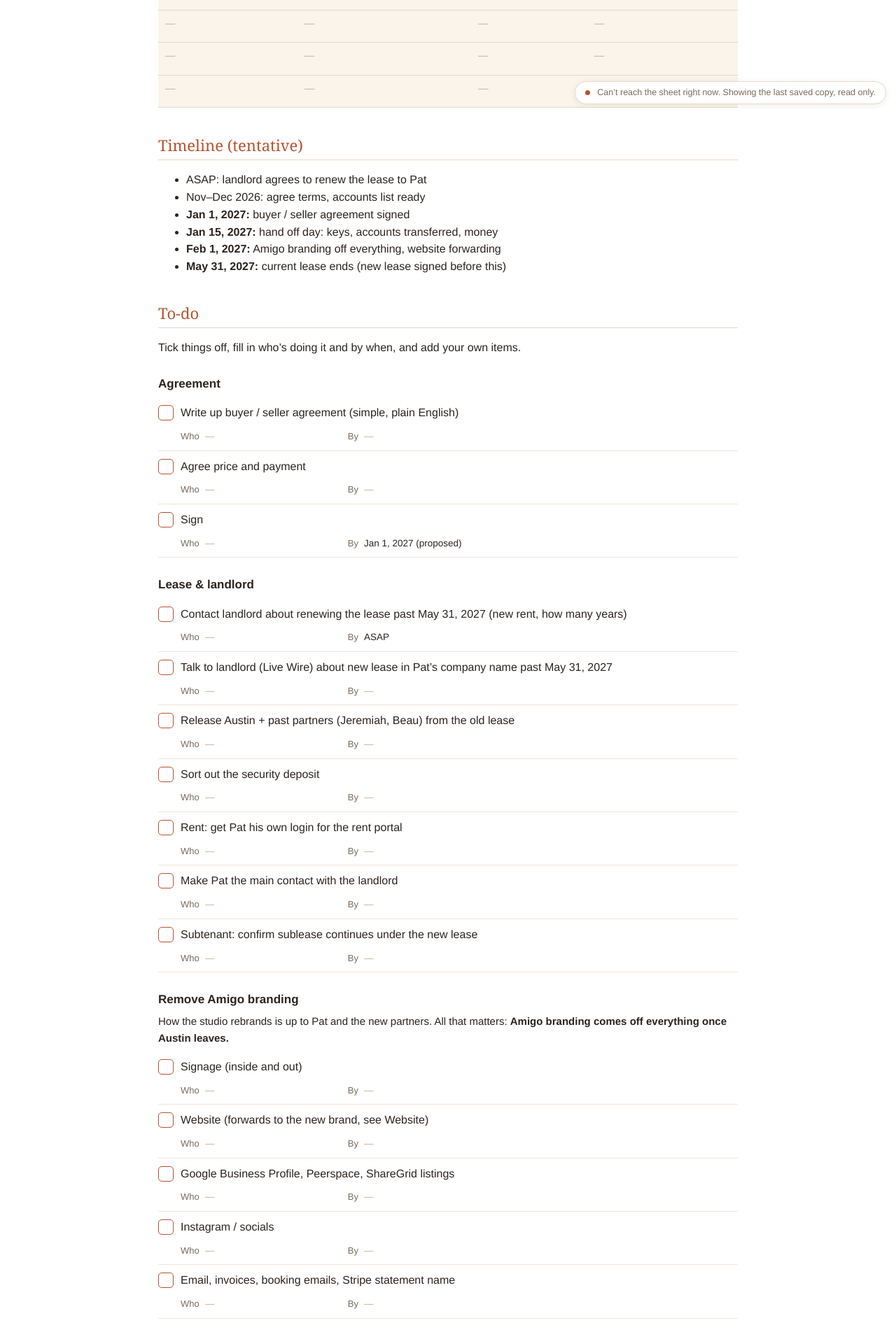
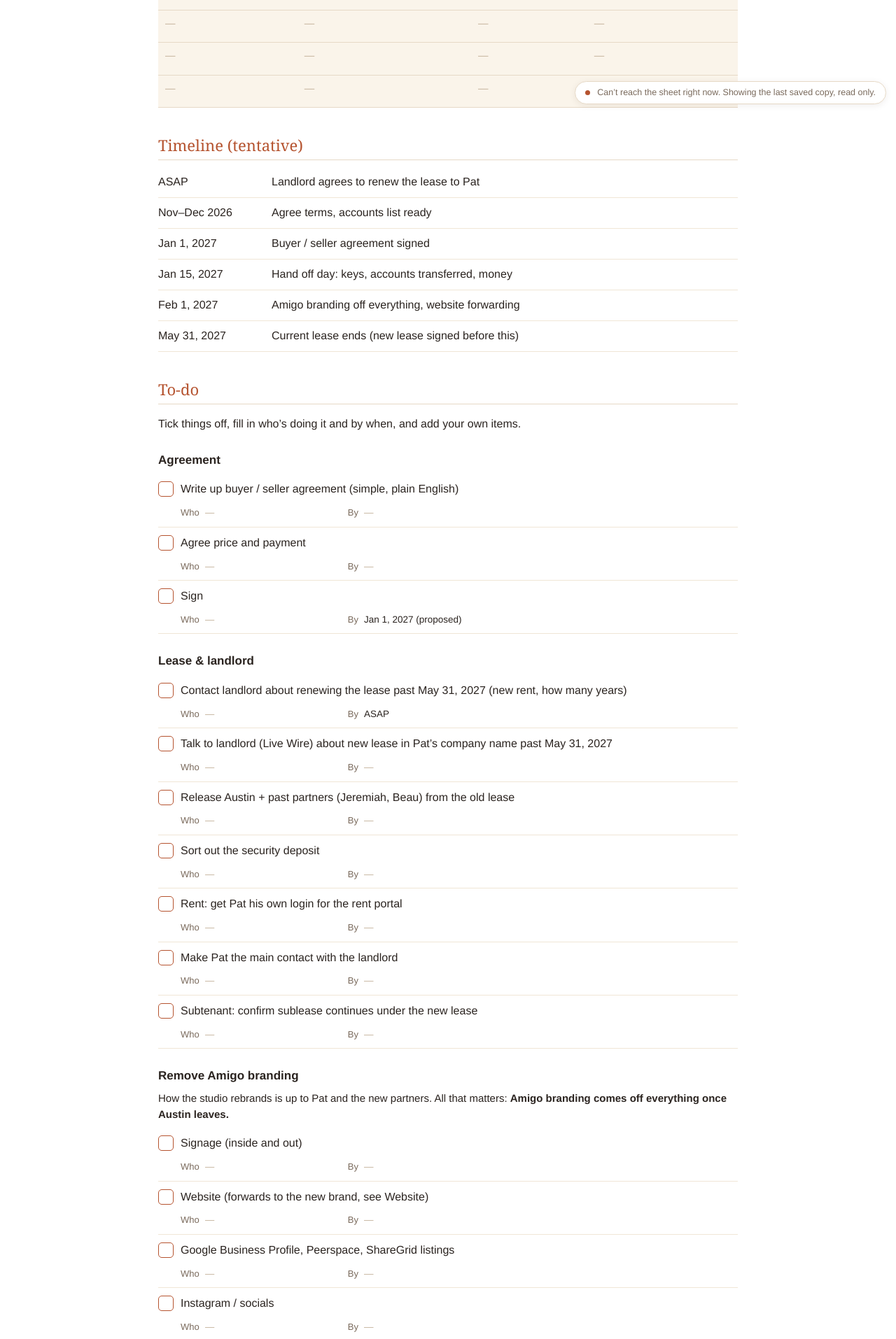
Before and after one commit to amigostudios/amigo-handoff, a Jekyll site: the page built from index.md, in a window 1280 px wide. Shown: the part 737-2651 px from the top of the page at 70% size. Built offline with Jekyll 4.4.1, drawn with Linux system fonts in a browser that asks for light colours; part of the change alters nothing that is shown.

Commit message:
Hand off page: editable timeline (dates + steps saved to the sheet)
Co-Authored-By: Claude Opus 5.5 <noreply@anthropic.com>

```diff
--- a/_layouts/default.html
+++ b/_layouts/default.html
@@ -24,7 +24,7 @@ li.task{list-style:none;margin-left:-1.2em}
 .box{display:inline-block;width:1.4em;color:var(--clay);font-size:1.1em}
 .box.done{color:#3c7a3c}
 </style>
-{% if page.url == '/' %}{% assign r = '' %}{% else %}{% assign r = '../' %}{% endif %}{% if page.fillable %}<link rel="stylesheet" href="{{ r }}assets/handoff.css?v=2">{% endif %}</head>
+{% if page.url == '/' %}{% assign r = '' %}{% else %}{% assign r = '../' %}{% endif %}{% if page.fillable %}<link rel="stylesheet" href="{{ r }}assets/handoff.css?v=3">{% endif %}</head>
 <body><main>
 <div class="kicker">Amigo Studios · Oceanside · hand off</div>
 {{ content }}
@@ -38,5 +38,5 @@ document.querySelectorAll('li').forEach(function(li){
   li.insertBefore(b,li.firstChild); li.classList.add('task');
 });
 </script>
-{% if page.fillable %}<script src="{{ r }}assets/handoff.js?v=2"></script>{% endif %}
+{% if page.fillable %}<script src="{{ r }}assets/handoff.js?v=3"></script>{% endif %}
 </body></html>
--- a/assets/handoff.css
+++ b/assets/handoff.css
@@ -88,3 +88,11 @@ textarea::placeholder,input::placeholder{color:#c4b29b}
 .ho-card{position:relative}
 .ho-x{position:absolute;top:10px;right:12px;border:0;background:none;font-size:26px;line-height:1;color:#7a6a5c;cursor:pointer;padding:4px 8px}
 .ho-x:hover{color:#2b2420}
+
+/* timeline */
+#ho-timeline{margin:8px 0 4px}
+.ho-tl-row{display:grid;grid-template-columns:150px 1fr auto;gap:12px;align-items:start;padding:7px 0;border-bottom:1px solid #f0e6d6}
+.ho-tl-row textarea{border-bottom-color:transparent;padding:2px 0}
+.ho-tl-row textarea:hover{border-bottom-color:#e8dac6}
+.ho-tl-date{font-weight:700}
+@media (max-width:640px){.ho-tl-row{grid-template-columns:1fr auto}.ho-tl-row .ho-x{grid-row:1;grid-column:2}}
--- a/assets/handoff.js
+++ b/assets/handoff.js
@@ -77,6 +77,12 @@
     'people.01.name': 'Austin Faure', 'people.01.role': 'Current owner (75%), stepping out',
     'people.02.name': 'Pat Lang', 'people.02.role': 'New owner',
     'people.03.name': '', 'people.04.name': '', 'people.05.name': '',
+    'tl.01.date': 'ASAP', 'tl.01.text': 'Landlord agrees to renew the lease to Pat',
+    'tl.02.date': 'Nov–Dec 2026', 'tl.02.text': 'Agree terms, accounts list ready',
+    'tl.03.date': 'Jan 1, 2027', 'tl.03.text': 'Buyer / seller agreement signed',
+    'tl.04.date': 'Jan 15, 2027', 'tl.04.text': 'Hand off day: keys, accounts transferred, money',
+    'tl.05.date': 'Feb 1, 2027', 'tl.05.text': 'Amigo branding off everything, website forwarding',
+    'tl.06.date': 'May 31, 2027', 'tl.06.text': 'Current lease ends (new lease signed before this)',
     'ag.date.austin': 'Jan 15, 2027',
     'ag.brand.agreed': 'The new brand is up to Pat and the new partners. All Amigo branding comes off everything once Austin leaves. amigostudiosoceanside.com forwards to the new brand.'
   };
@@ -301,10 +307,35 @@
     tb.innerHTML = ''; list.forEach(function (id) { tb.appendChild(personRow(id)); }); bind(tb);
   }
 
+  /* ---------- timeline ---------- */
+  function tlRow(id) {
+    var p = 'tl.' + id + '.', r = el('div', 'ho-tl-row');
+    r.dataset.id = id;
+    r.innerHTML =
+      '<textarea class="one ho-tl-date" rows="1" data-key="' + p + 'date" placeholder="Date" aria-label="Date"></textarea>' +
+      '<textarea class="one ho-tl-text" rows="1" data-key="' + p + 'text" placeholder="What happens" aria-label="What happens"></textarea>' +
+      '<button type="button" class="ho-x" title="Remove date" aria-label="Remove date">×</button>';
+    var x = $('.ho-x', r);
+    x.onclick = function () {
+      if (!online) return;
+      if (!x.classList.contains('sure')) { x.classList.add('sure'); x.textContent = 'Remove?'; setTimeout(function () { x.classList.remove('sure'); x.textContent = '×'; }, 3000); return; }
+      change(p + 'removed', '1'); r.remove();
+    };
+    return r;
+  }
+  function renderTimeline(box) {
+    var list = ids('tl.', 'text').filter(function (id) { return val('tl.' + id + '.removed') !== '1'; });
+    var have = $$('.ho-tl-row', box).map(function (r) { return r.dataset.id; });
+    if (have.join() === list.join()) { $$('[data-key]', box).forEach(setField); return; }
+    if (box.contains(document.activeElement)) return;
+    box.innerHTML = ''; list.forEach(function (id) { box.appendChild(tlRow(id)); }); bind(box);
+  }
+
   /* ---------- render ---------- */
   function render() {
     $$('.ho-group').forEach(renderGroup);
     var tb = $('#ho-people tbody'); if (tb) renderPeople(tb);
+    var tlb = $('#ho-timeline'); if (tlb) renderTimeline(tlb);
     $$('[data-key]').forEach(setField);
     $$('.ho-add').forEach(function (b) { b.hidden = !online; });
     document.body.classList.toggle('ho-readonly', !online);
@@ -319,6 +350,12 @@
       var add = el('button', 'ho-add', '+ Add person'); add.type = 'button';
       add.onclick = function () { if (!online) return; var id = newId(); var r = personRow(id); $('tbody', pt).appendChild(r); bind(r); $('textarea', r).focus(); change('people.' + id + '.name', ''); };
       pt.parentNode.insertBefore(add, pt.nextSibling);
+    }
+    var tl = $('#ho-timeline');
+    if (tl) {
+      var addT = el('button', 'ho-add', '+ Add date'); addT.type = 'button';
+      addT.onclick = function () { if (!online) return; var id = newId(); var r = tlRow(id); tl.appendChild(r); bind(r); $('textarea', r).focus(); change('tl.' + id + '.text', ''); };
+      tl.parentNode.insertBefore(addT, tl.nextSibling);
     }
     pill = el('div', 'ho-pill', '<span class="ho-pill-msg">Loading…</span><button type="button" class="ho-pill-name" title="Change name"></button>');
     $('.ho-pill-name', pill).onclick = function () { try { localStorage.removeItem(LS_NAME); } catch (e) {} askName(function () { status(lastEditText(), 'ok'); }); };
--- a/index.md
+++ b/index.md
@@ -32,12 +32,7 @@ Anything in a box or a checkbox on these pages can be filled in right here. It s
 
 ## Timeline (tentative)
 
-- ASAP: landlord agrees to renew the lease to Pat
-- Nov–Dec 2026: agree terms, accounts list ready
-- **Jan 1, 2027:** buyer / seller agreement signed
-- **Jan 15, 2027:** hand off day: keys, accounts transferred, money
-- **Feb 1, 2027:** Amigo branding off everything, website forwarding
-- **May 31, 2027:** current lease ends (new lease signed before this)
+<div id="ho-timeline"></div>
 
 ## To-do
 
```
